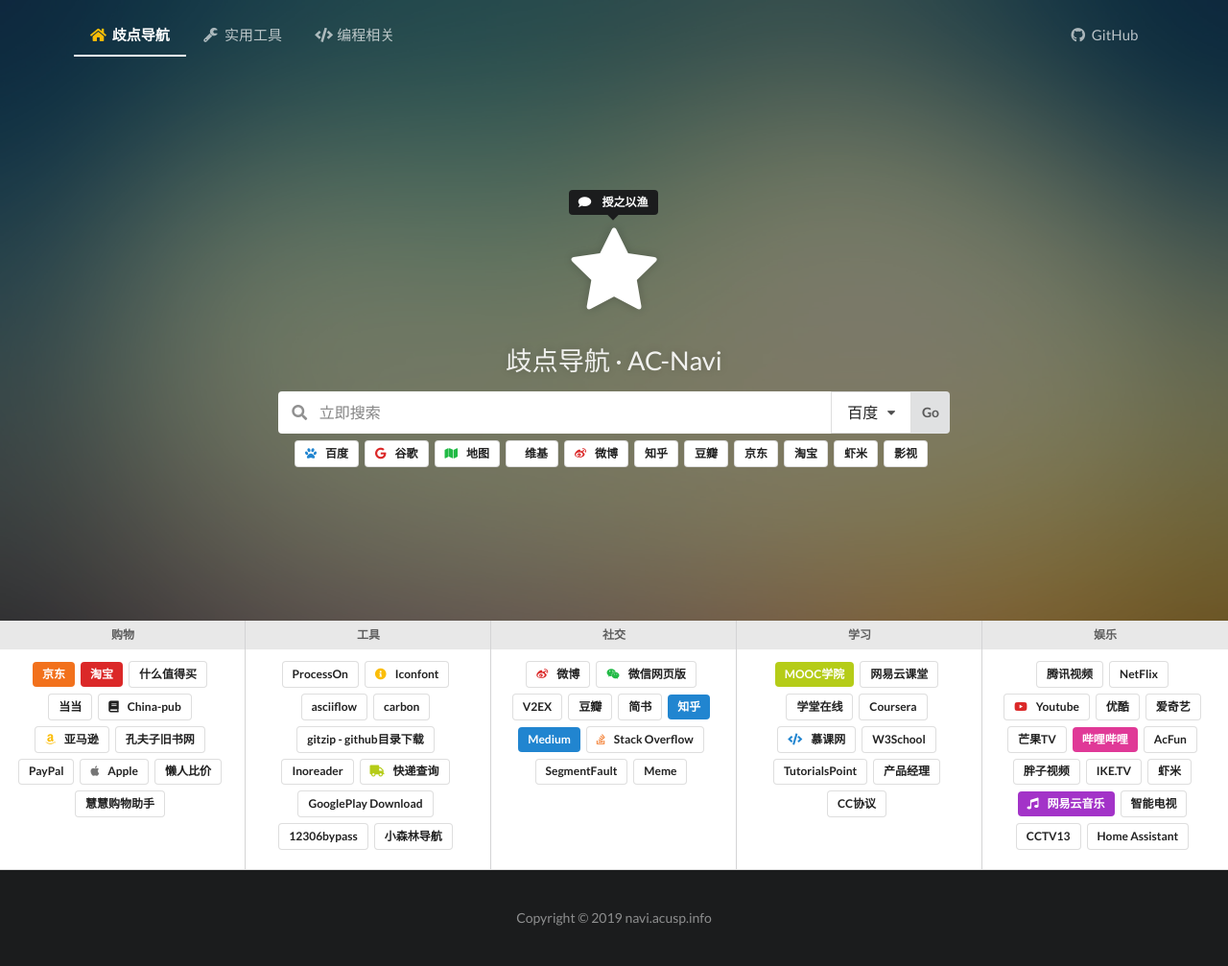
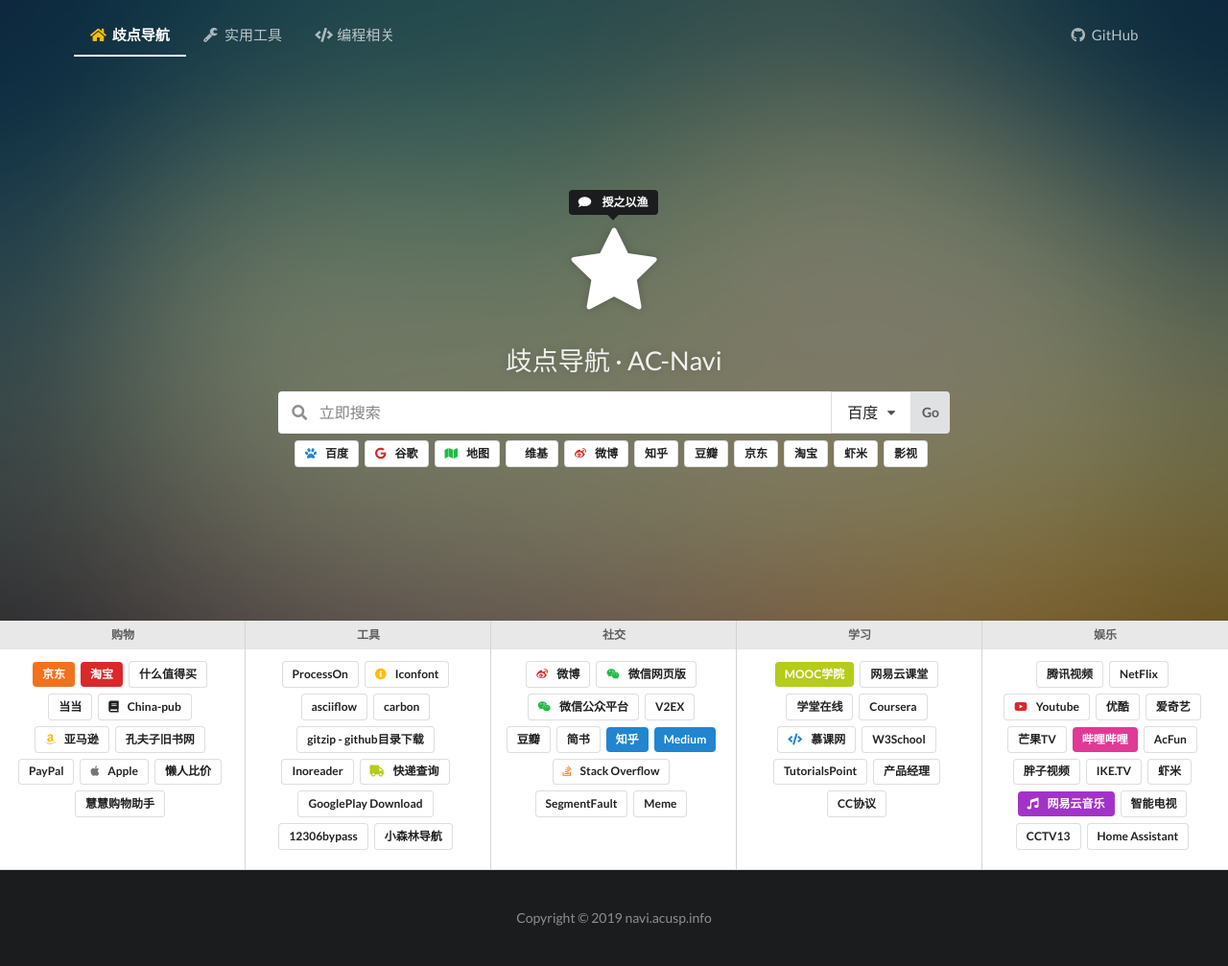
Before and after one commit to acusp/AC-Navi, a Jekyll site: the page built from index.html, in a window 1280 px wide. Shown: the whole page at 96% size. Built offline with Jekyll 4.4.1, drawn with Linux system fonts in a browser that asks for light colours; comment, search, counter and statistics services are not loaded.

```diff
--- a/_data/home_links.yml
+++ b/_data/home_links.yml
@@ -106,6 +106,11 @@
       icon: wechat green
       style: basic
       url: http://wx.qq.com/
+
+    - name: 微信公众平台
+      icon: wechat green
+      style: basic
+      url: https://mp.weixin.qq.com
 
     - name: V2EX
       style: basic
```
